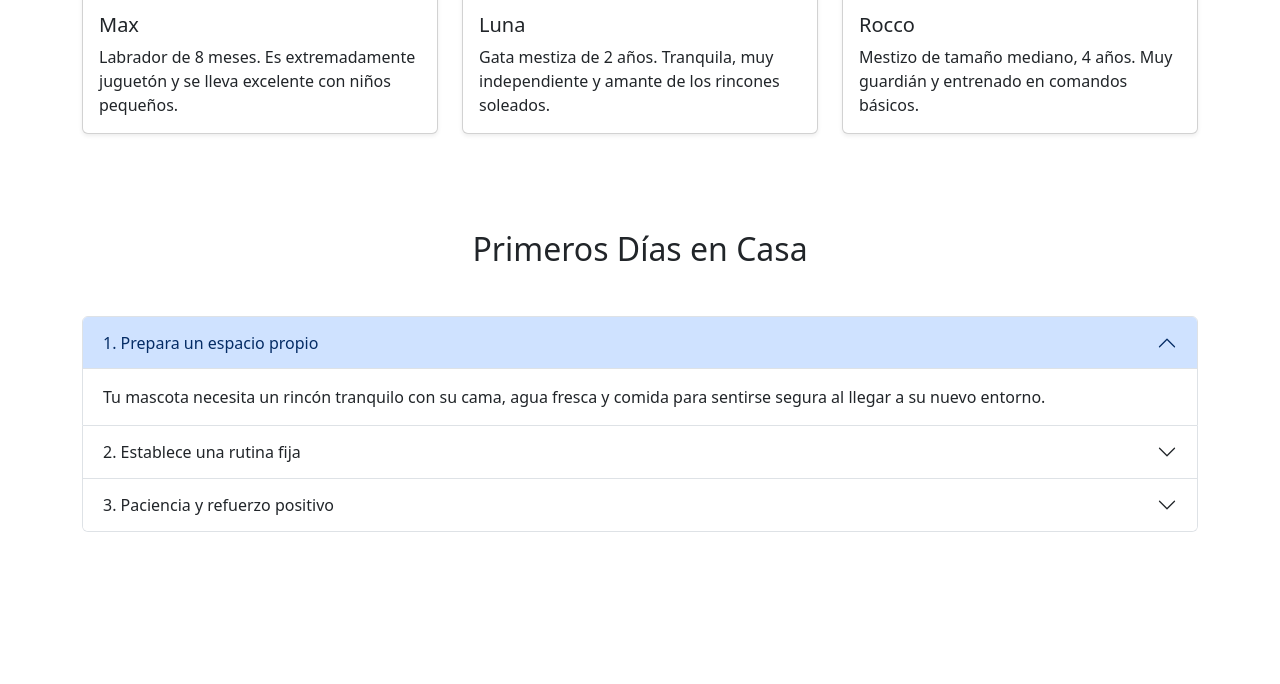
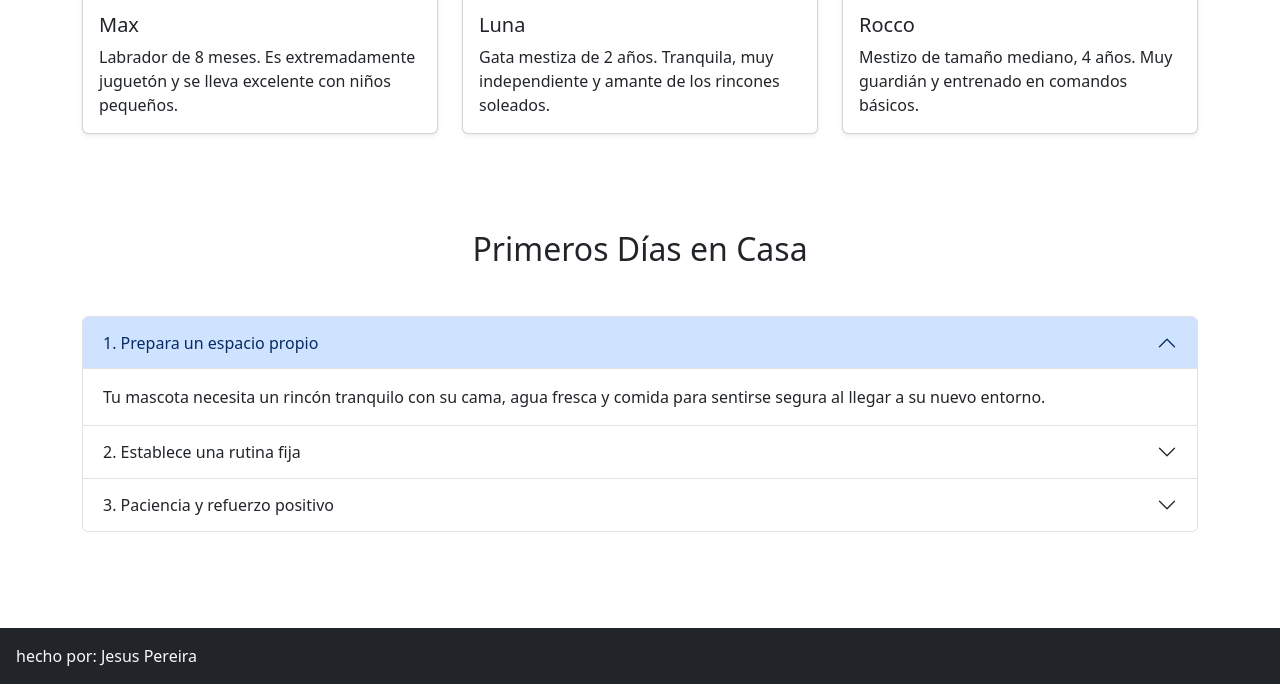
Before and after one commit to byronfire2004/colitas_felices, a plain HTML site: page index.html in a window 1280 px wide. Shown: the part 812-1496 px from the top of the page. Before the commit the page ends 1440 px from the top, so only its background shows below. Drawn offline with nearby package versions, Linux system fonts and the light colour scheme.

Commit message:
footer agregado

```diff
--- a/index.html
+++ b/index.html
@@ -140,7 +140,9 @@
         style="width: 50px; height: 50px;">
         <i class="bi bi-arrow-up fs-5"></i>
     </button>
-
+<footer class="bg-dark text-light p-3">
+    hecho por: Jesus Pereira
+</footer>
     <!-- JS de Bootstrap -->
     <script src="https://cdn.jsdelivr.net/npm/bootstrap@5.3.3/dist/js/bootstrap.bundle.min.js"></script>
 
```
